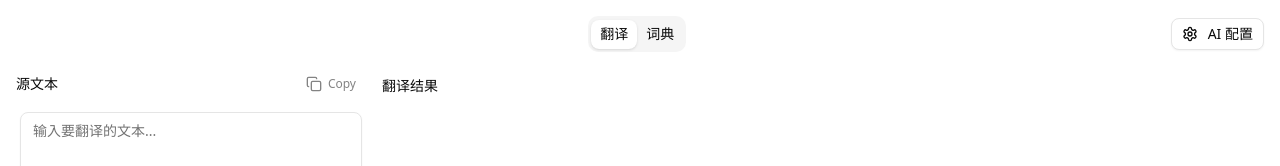
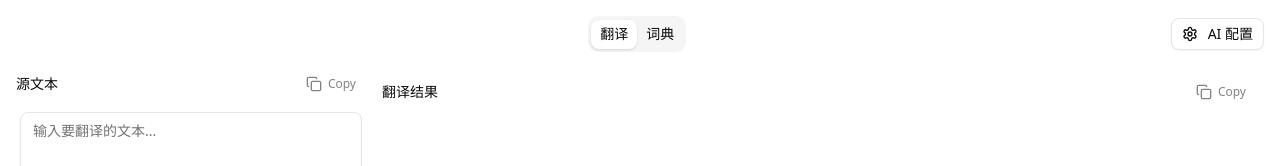
Before and after one commit to sunven/fanyifanyi, a React app: page / in a window 1280 px wide. Shown: the top 166 px of the page. Built offline with nearby package versions, Linux system fonts and the light colour scheme; the HTML template or start-up script is replaced by a standard one.

Commit message:
feat: add copy button for translation results

```diff
--- a/src/components/translate-display/index.tsx
+++ b/src/components/translate-display/index.tsx
@@ -2,6 +2,7 @@ import { StopCircle } from 'lucide-react'
 import { useRef, useState } from 'react'
 import { useDebounce } from 'react-use'
 import { Streamdown } from 'streamdown'
+import CopyTextButton from '@/components/CopyText'
 import { Spinner } from '@/components/ui/spinner'
 import { translateStream } from '@/lib/ai'
 import { logger } from '@/lib/logger'
@@ -73,6 +74,8 @@ export default function TranslateDisplay({ q }: TranslateDisplayProps) {
     <div className="flex flex-col h-full space-y-2 p-2">
       <div className="flex justify-between items-center">
         <label className="text-sm font-medium">翻译结果</label>
+        <div className="flex items-center gap-1">
+          <CopyTextButton text={translatedText} />
           {isStreaming && (
             <button
               type="button"
@@ -83,6 +86,7 @@ export default function TranslateDisplay({ q }: TranslateDisplayProps) {
               <StopCircle size={18} className="animate-spin" />
             </button>
           )}
+        </div>
       </div>
       <div className="flex-1 overflow-y-auto break-words prose prose-sm dark:prose-invert max-w-none pr-2">
         {isStreaming && !translatedText
```
Lines whose indentation alone changed are shown as unchanged.
